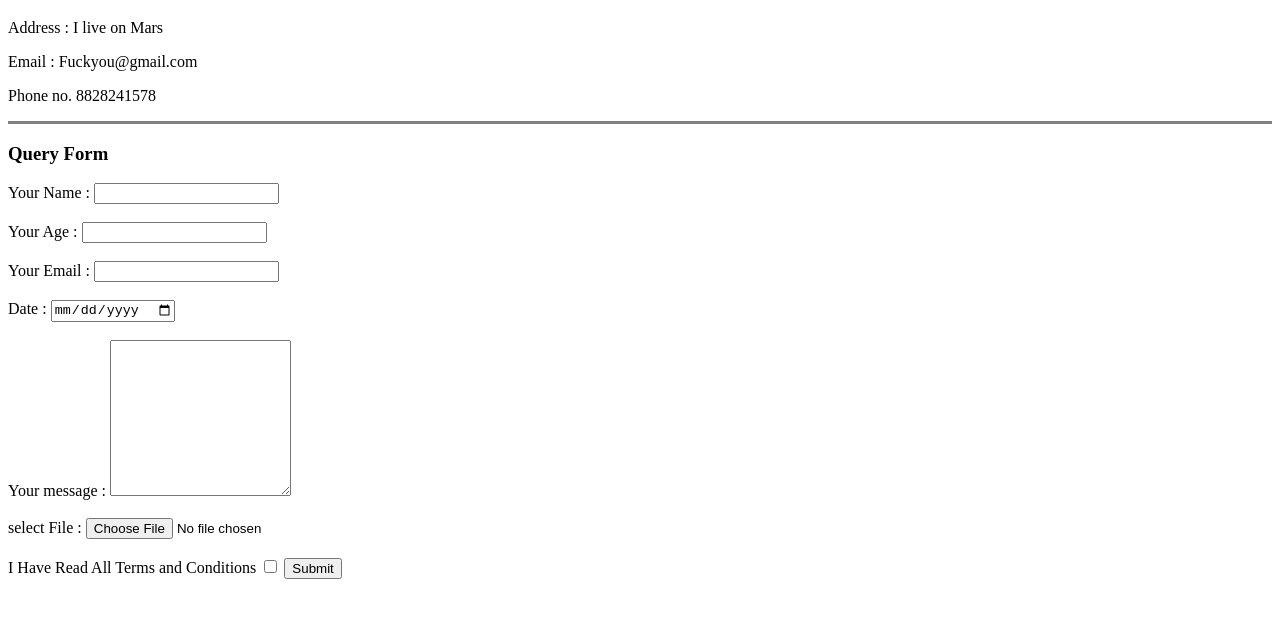
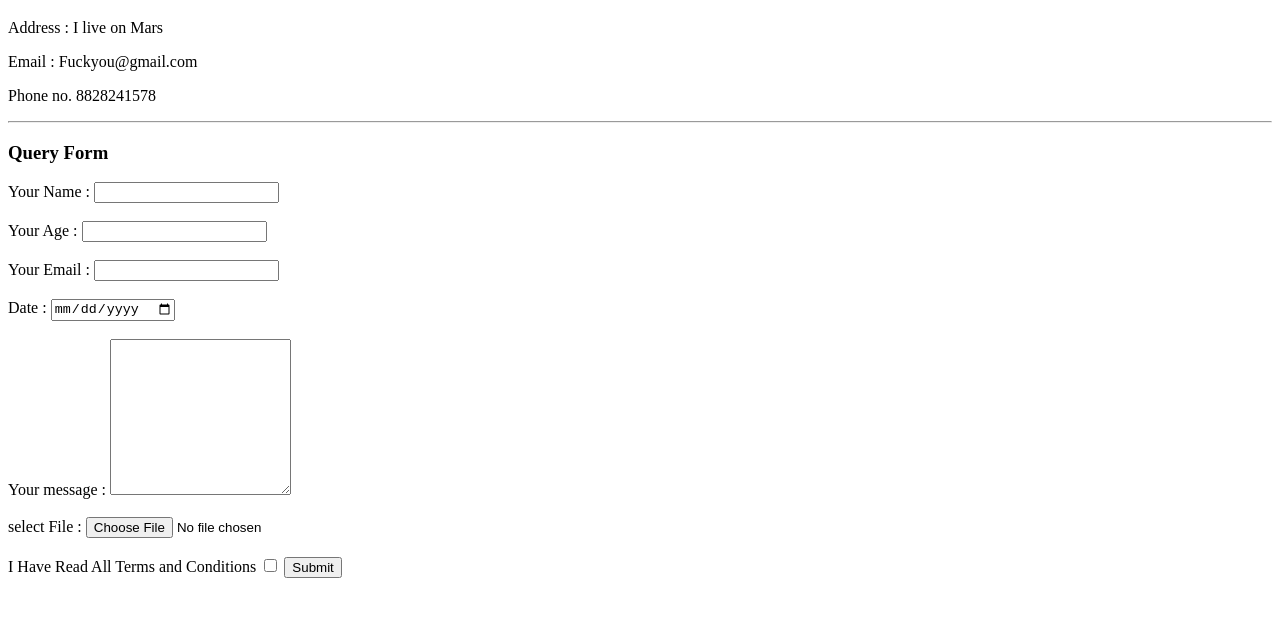
Before and after one commit to Unknownadmin45/Personal-site, a plain HTML site: page contacts.html in a window 1280 px wide. Shown: the part 61-678 px from the top of the page. Drawn offline with Linux system fonts and the light colour scheme.

Commit message:
Update contacts.html

```diff
--- a/contacts.html
+++ b/contacts.html
@@ -5,15 +5,18 @@
     <meta http-equiv="X-UA-Compatible" content="IE=edge">
     <meta name="viewport" content="width=device-width, initial-scale=1.0">
     <title>My Contacts</title>
+
+    <link rel="stylesheet" href="css/style.css">
+
 </head>
 <body>
 
-    <h1> Contacts Details </h1>
+    <h1 > Contacts Details </h1>
     <p>Address : I live on Mars</p>
     <p>Email : Fuckyou@gmail.com </p>
     <p>Phone no. 8828241578</p>
 
-    <hr size="3" color="gray">
+    <hr>
 <h3>Query Form</h3>
 
 <form  action="mailto:harshmishra45838@gmail.com" method="post"  enctype="text/plain">
```
